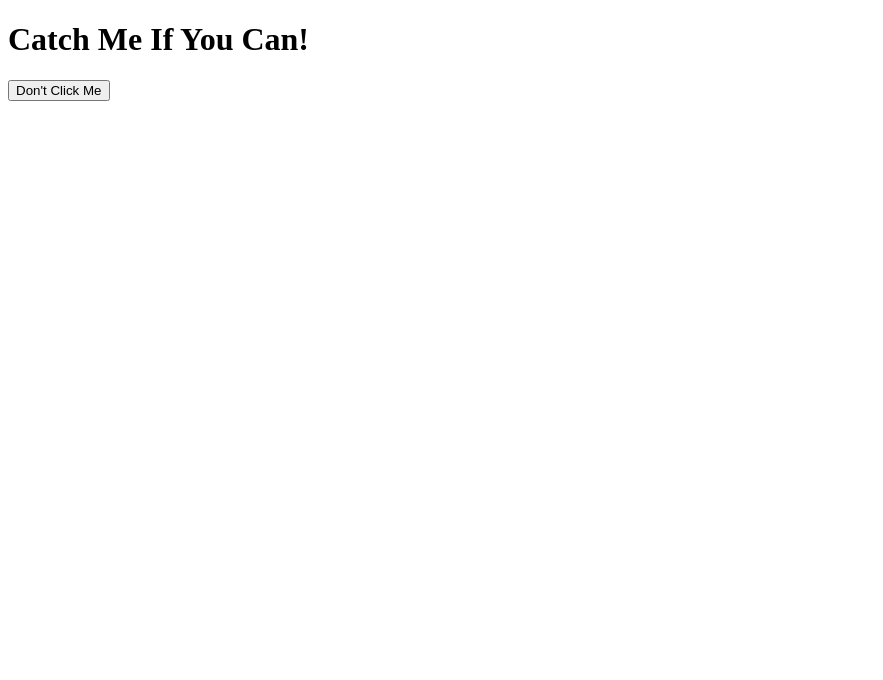
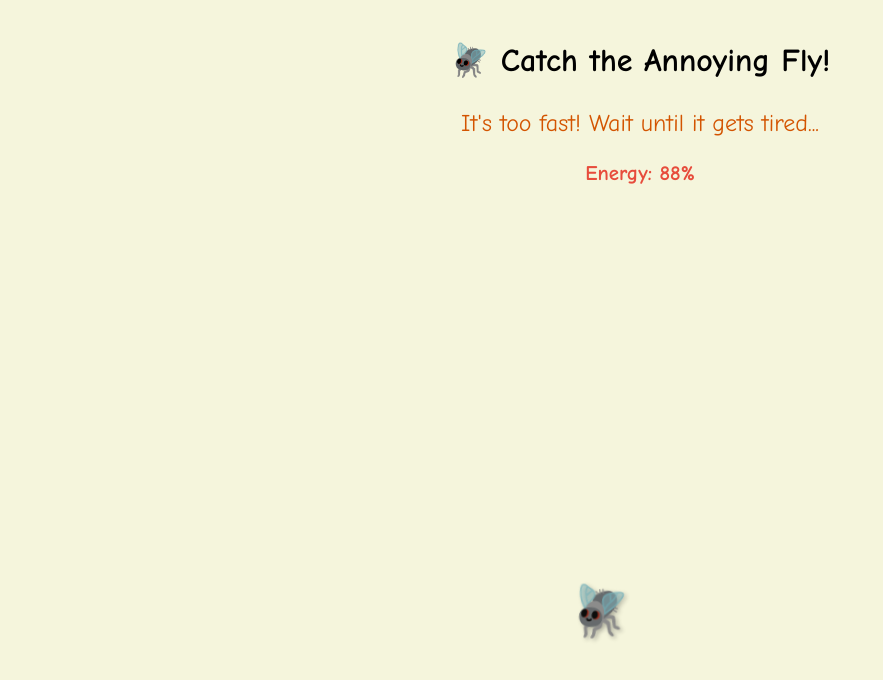
Before and after one commit to Ziad13293/UNCLICKABLE-BUTTON, a plain HTML site: page index.html in a window 1280 px wide. Shown: the whole page, without its empty margins (0-883 px from the left). Drawn offline with Linux system fonts and the light colour scheme.

Commit message:
Commit 2

```diff
--- a/index.html
+++ b/index.html
@@ -1,13 +1,17 @@
 <!DOCTYPE html>
 <html>
 <head>
-    <title>Unclickable</title>
+    <title>KILL THAT THING!</title>
+    <link rel="stylesheet" href="style.css">
 </head>
 <body>
     <div class="game-container">
-        <h1> Catch Me If You Can!</h1>
-        <button id ="evil-button"> Don't Click Me </button>
-        <p id="insult"></p>
+        <h1>🪰 Catch the Annoying Fly!</h1>
+        <div id="fly">🪰</div>
+        <p id="message">It's too fast! Wait until it gets tired...</p>
+        <p id="timer">Energy: 100%</p>
+        <p id="result"></p>
     </div>
+    <script src="script.js"></script>
 </body>
 </html>
--- a/script.js
+++ b/script.js
@@ -1,32 +1,67 @@
-const button = document.getElementById('evil-button');
-const insultText = document.getElementById('insult');
+const fly = document.getElementById('fly');
+const message = document.getElementById('message');
+const timer = document.getElementById('timer');
+const result = document.getElementById('result');
 
-const insults = [
-    "Wow, even my grandma clicks faster",
-    "Are you using a touchpad from 1995?",
-    "This is why you get syntax errors",
-    "Is your mouse battery dead?",
-    "Maybe stick to HTML tables..."
-];
+let energy = 100;
+let gameOver = false;
+let flyClickCount = 0;
 
-button.addEventListener('mouseover' ,  () => {
-    button.style.left = Math.random() * 80 + 'vw';
-    button.style.top = Math.random() * 80 + 'vh';
 
-     insultText.textContent = insults[Math.floor(Math.random() * insults.length)];
+function moveFly() {
+    if (gameOver) return;
+
+    const speed = 1 + (energy / 20);
+    const moveX = Math.random() * (window.innerWidth - 100);
+    const moveY = Math.random() * (window.innerHeight - 100);
+
+    fly.style.left = moveX + 'px';
+    fly.style.top = moveY + 'px';
+
+    setTimeout(moveFly, 2000 / speed);
+}
+
+
+const energyInterval = setInterval(() => {
+    if (energy > 0 && !gameOver) {
+        energy -= 2;
+        timer.textContent = `Energy: ${energy}%`;
+        fly.style.opacity = 0.6 + (energy / 250);
+
+        if (energy <= 30) {
+            message.textContent = "The fly is getting sleepy...";
+            fly.style.animation = "buzz 0.4s infinite";
+        }
+
+        if (energy <= 0) {
+            gameOver = true;
+            message.textContent = "QUICK! Click the exhausted fly!";
+            fly.style.animation = "none";
+            fly.textContent = "💤";
+            fly.style.fontSize = "60px";
+        }
+    }
+}, 800);
+
+
+fly.addEventListener('click', () => {
+    if (gameOver) {
+        flyClickCount++;
+        if (flyClickCount === 1) {
+            result.textContent = "🎉 FINALLY, You killed that thing!";
+            fly.textContent = "💥";
+            fly.style.fontSize = "80px";
+            fly.style.transform = "rotate(180deg)";
+            message.textContent = "Reload page to play again!";
+            clearInterval(energyInterval);
+        }
+    } else {
+        message.textContent = "Too slow! Wait until it's tired!";
+        setTimeout(() => {
+            if (!gameOver) message.textContent = "Keep waiting...";
+        }, 1500);
+    }
 });
 
-
-button.addEventListener('click', () => {
-    insultText.textContent = insults[Math.floor(Math.random() * insults.length)];
-})
-
-button.addEventListener('clcik', () => {
-    insultText.textContent = "CHEATER! Now you must debug my CSS.";
-    button.style.animation = "spin 0.5s infinite";
-});
-
-const runSound = new Audio('https://assets.mixkit.co/sfx/preview/mixkit-running-fast-1919.mp3');
-button.addEeventListener('mouseover', () => {
-    runSound.play();
-});
+// Start game
+moveFly();
--- a/style.css
+++ b/style.css
@@ -1,23 +1,46 @@
 body {
-    font-family: Arial, sans-serif;
+    font-family: 'Comic Sans MS', cursive, sans-serif;
     text-align: center;
-    margin-top: 50px;
+    background: #f5f5dc;
+    margin: 0;
+    padding: 20px;
+    user-select: none;
 }
 
-#evil-button {
-    padding: 10px 20px;
-    background: #ff4444;
-    color: white;
-    border: none;
-    border-radius: 5px;
-    cursor:pointer;
-    position: absolute;
-
+.game-container {
+    min-height: 90vh;
+    position: relative;
 }
 
-#insult {
+#fly {
+    font-size: 50px;
+    position: absolute;
+    cursor: pointer;
+    transition: all 0.7s;
+    animation: buzz 0.1s infinite;
+    text-shadow: 2px 2px 4px rgba(0,0,0,0.3);
+}
+
+@keyframes buzz {
+    0%, 100% { transform: translate(0, 0) rotate(-5deg); }
+    50% { transform: translate(3px, -3px) rotate(5deg); }
+}
+
+#message {
+    margin-top: 30px;
+    font-size: 1.5em;
+    color: #d35400;
+}
+
+#timer {
+    font-size: 1.3em;
+    color: #e74c3c;
+    font-weight: bold;
+}
+
+#result {
+    font-size: 2em;
+    color: #27ae60;
     margin-top: 20px;
-    font-size:1.2em;
-    color: #f000;
-    min-height: 50px;
+    min-height: 60px;
 }
```
